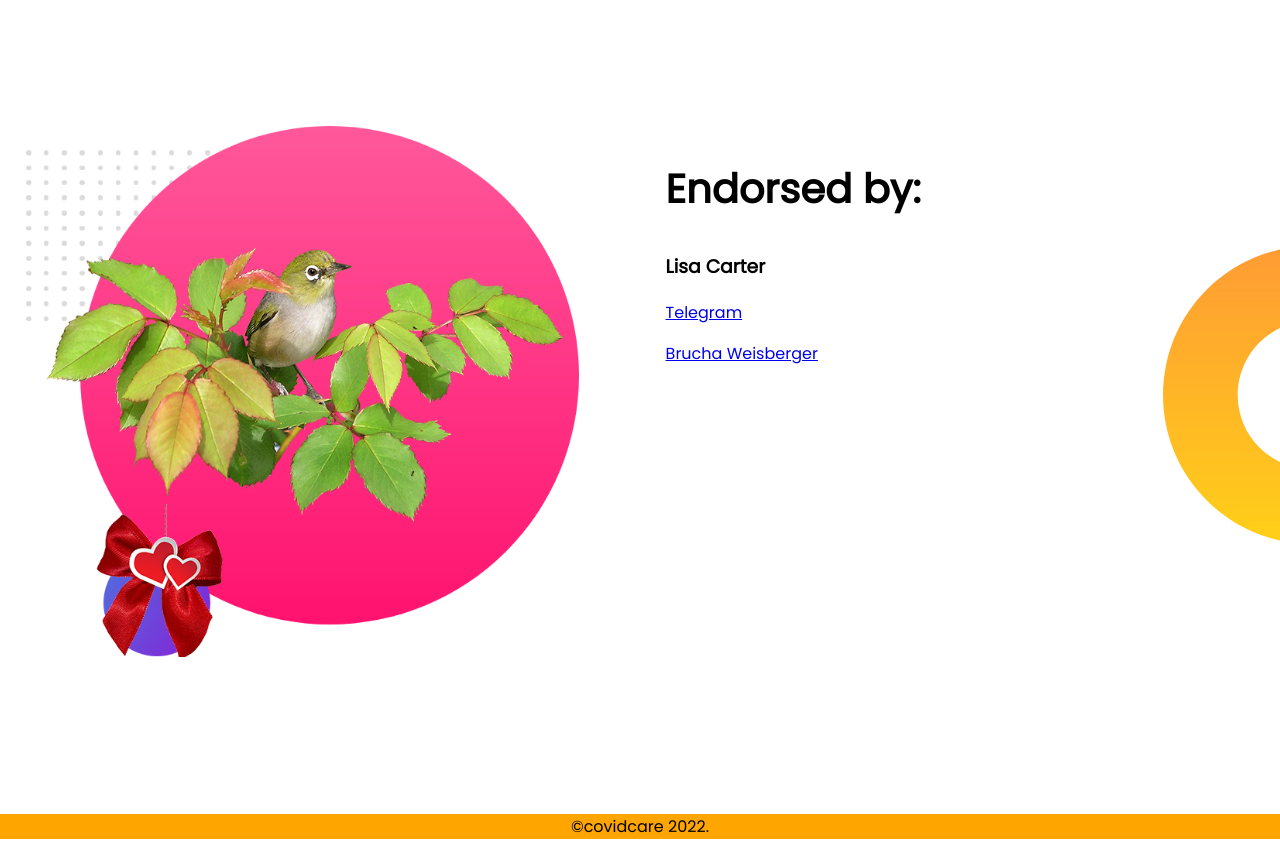
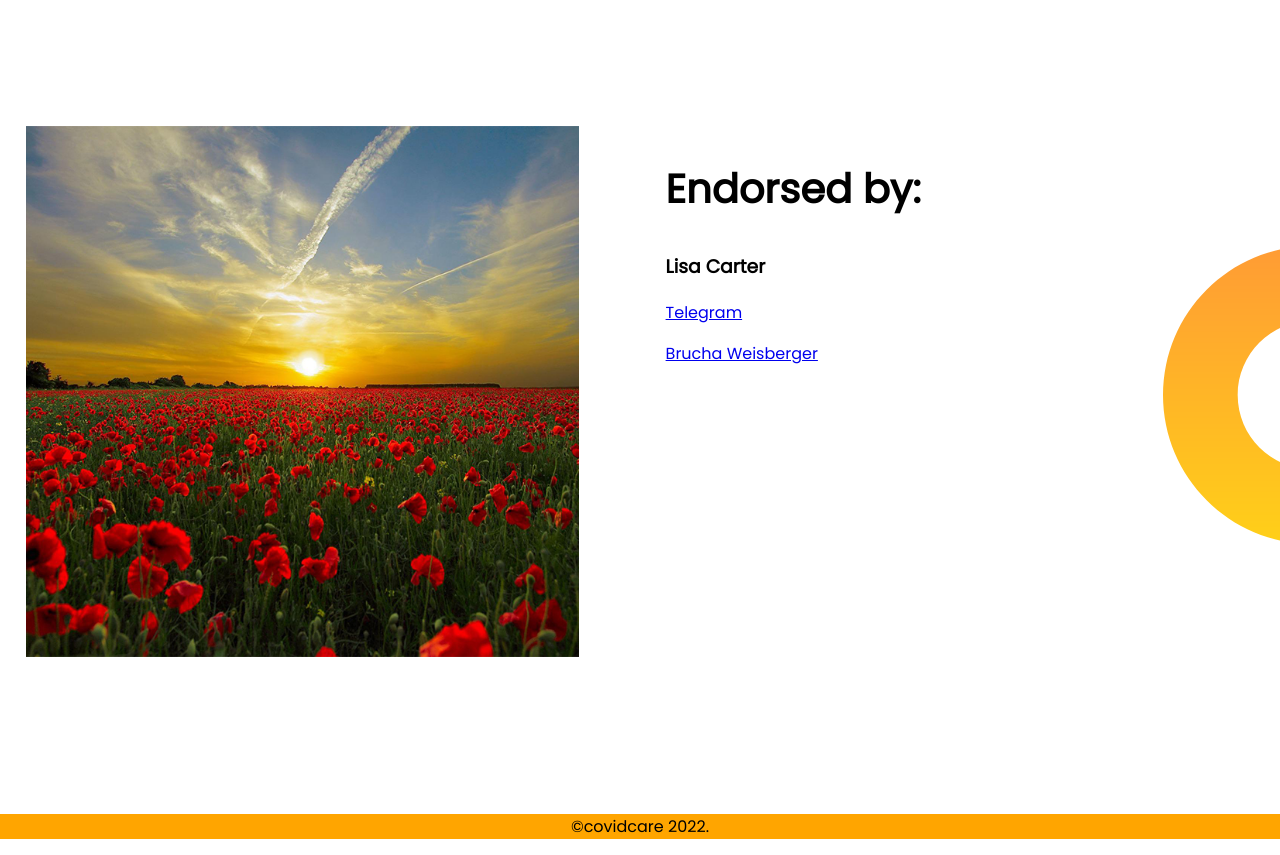
Before and after one commit to Mostarik/COVID-CARE, a plain HTML site: page index.html in a window 1280 px wide. Shown: the part 580-1435 px from the top of the page. Drawn offline with Linux system fonts and the light colour scheme; a web font is replaced by a local one.

Commit message:
add h four

```diff
--- a/index.html
+++ b/index.html
@@ -33,7 +33,7 @@
 
     <section class="dream-big flexible-container">
         <div class="half-width">
-            <img src="images/xxlast image.png" alt="">
+            <img src="images/lastfinal-my-bg2.png" alt="">
         </div>
         <div class="half-width">
             <h2>Endorsed by:</h2>
```
Also changed, not shown: images/lastfinal-my-bg2.png (added).
